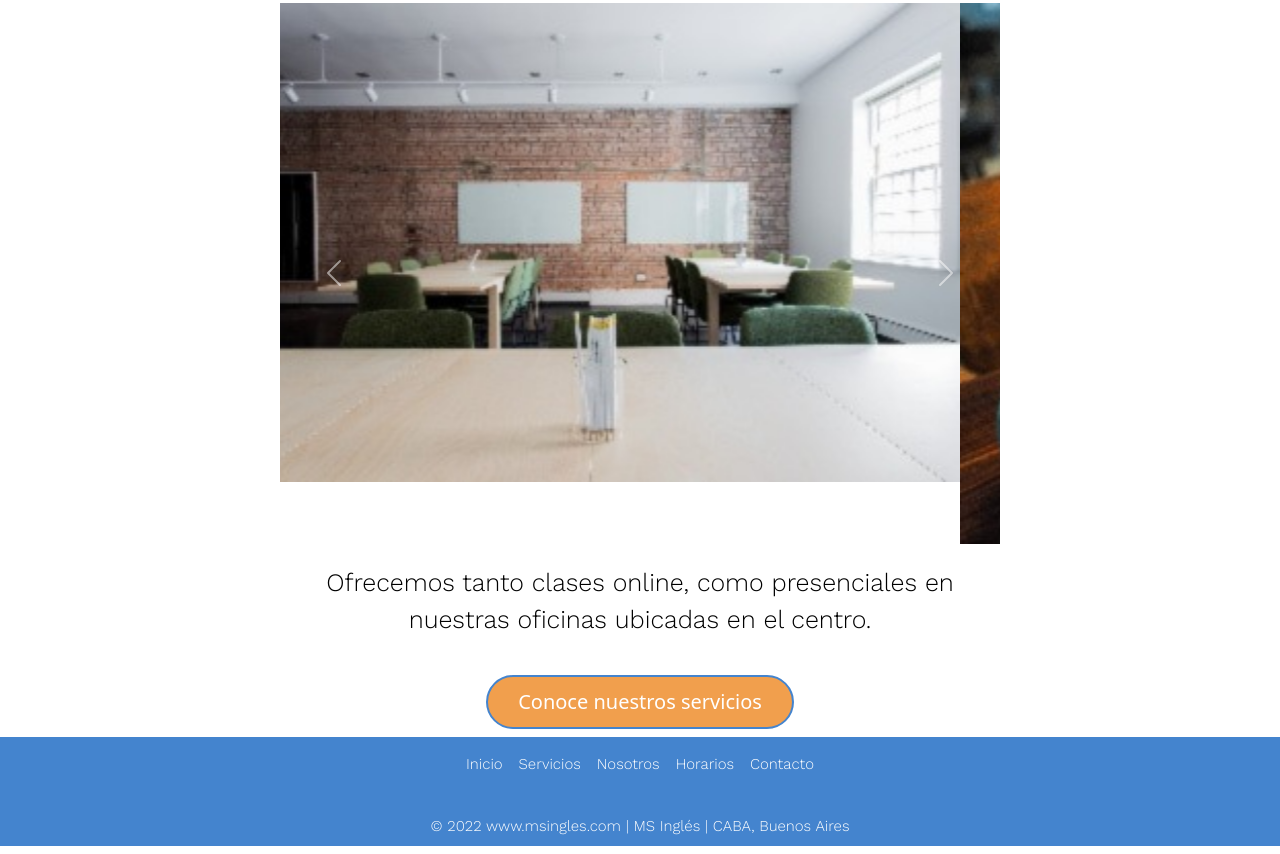
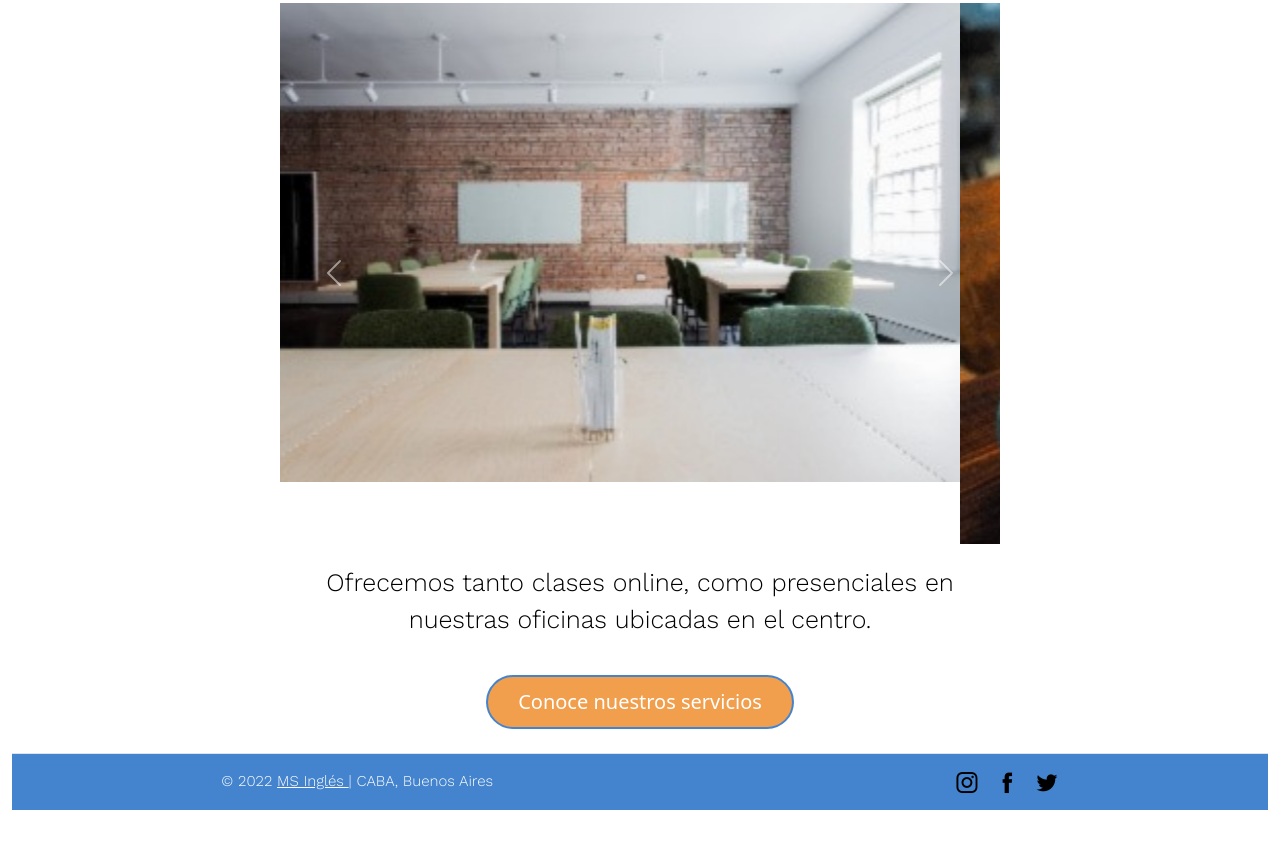
Before and after one commit to MayraSegovia/sass-challenge, a website: page index.html in a window 1280 px wide. Shown: the part 504-1358 px from the top of the page. Drawn offline with nearby package versions, Linux system fonts and the light colour scheme.

Commit message:
modif footer

```diff
--- a/index.html
+++ b/index.html
@@ -7,6 +7,8 @@
     <link href="https://fonts.googleapis.com/css2?family=Bebas+Neue&family=Work+Sans:wght@300&display=swap" rel="stylesheet">
     <link href="https://cdn.jsdelivr.net/npm/bootstrap@5.1.3/dist/css/bootstrap.min.css" rel="stylesheet" integrity="sha384-1BmE4kWBq78iYhFldvKuhfTAU6auU8tT94WrHftjDbrCEXSU1oBoqyl2QvZ6jIW3" crossorigin="anonymous">
     <link rel="stylesheet" href="https://cdnjs.cloudflare.com/ajax/libs/animate.css/4.1.1/animate.min.css">
+    <link rel="stylesheet" href="https://cdnjs.cloudflare.com/ajax/libs/font-awesome/4.7.0/css/font-awesome.min.css">
+    <script src="https://kit.fontawesome.com/b341a4f1f6.js" crossorigin="anonymous"></script>
 
    <!--Import bootstrap css-->
 
@@ -14,6 +16,8 @@
 
    <!--Import main css-->
    <link rel="stylesheet" href="./css/main.css">
+
+
 
 
 
@@ -139,16 +143,31 @@
       </body>
 
 
-      <footer class="py-2 my-2">
-        <ul class="nav justify-content-center pb-3 mb-3">
-          <li class="nav-item"><a href="index.html" class="nav-link px-2 ">Inicio</a></li>
-          <li class="nav-item"><a href="pages/servicios.html" class="nav-link px-2 ">Servicios</a></li>
-          <li class="nav-item"><a href="pages/nosotros.html" class="nav-link px-2 ">Nosotros</a></li>
-          <li class="nav-item"><a href="pages/horarios.html" class="nav-link px-2 ">Horarios</a></li>
-          <li class="nav-item"><a href="pages/contacto.html" class="nav-link px-2 ">Contacto</a></li>
-        </ul>
-        <span class="text-center ">© 2022 www.msingles.com | MS Inglés | CABA, Buenos Aires </span>
-      </footer>
+          <div class="container-fluid">
+          <footer class="d-flex flex-wrap align-items-center py-3 my-4 border-top">
+            <div class="col-md-4 d-flex align-items-center">
+              <span>© 2022 <a href="./index.html">MS Inglés </a>| CABA, Buenos Aires</span>
+            </div>
+
+            <ul class="nav col-md-4 justify-content-end list-unstyled d-flex">
+              <li class="ms-3" >
+                <a href="https://www.instagram.com/" target="_blank">
+                  <img class="insta" src="./imagenes/instagram.png" alt="" width="24" height="24">
+              </li>
+              <li class="ms-3">
+                <a href="https://www.facebook.com/" target="_blank">
+                  <img class="fb" src="./imagenes/facebook.png" alt="" width="24" height="24">
+              </a>
+              </li>
+              <li class="ms-3">
+                <a href="https://twitter.com/" target="_blank">
+                  <img class="tw" src="./imagenes/twitter.png" alt="" width="24" height="24">
+              </a>
+              </li>
+            </ul>
+          </footer>
+        </div>
+
 
       </div>
       </html>
```
Also changed, not shown: pages/contacto.html (+24 -10 lines), pages/horarios.html (+24 -10 lines), pages/nosotros.html (+24 -10 lines), pages/servicios.html (+24 -10 lines), imagenes/facebook-brands.svg (added), imagenes/facebook.png (added), imagenes/instagram-brands.svg (added), imagenes/instagram.png (added), imagenes/twitter-brands.svg (added), imagenes/twitter.png (added), 1 other file.
